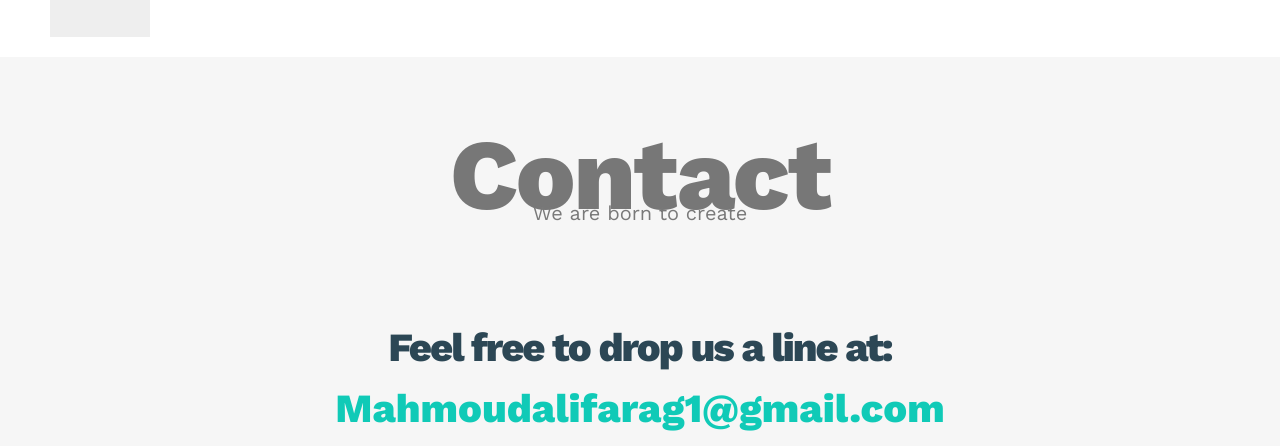
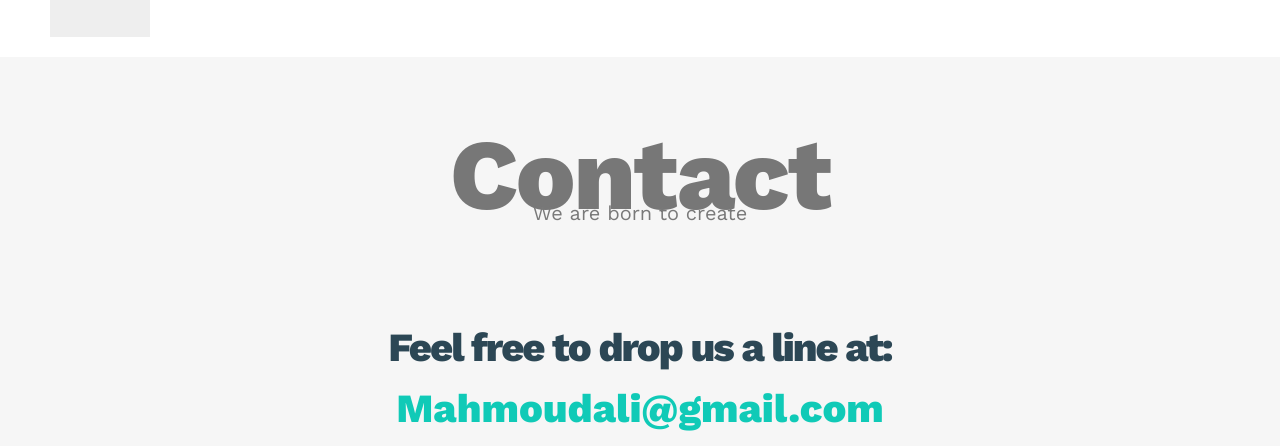
Before and after one commit to mahmoudali0001/Template-1, a plain HTML site: page index.html in a window 1280 px wide. Shown: the part 3316-3762 px from the top of the page. Drawn offline with nearby package versions, Linux system fonts and the light colour scheme.

Commit message:
Update index.html

```diff
--- a/index.html
+++ b/index.html
@@ -238,7 +238,7 @@
           <a
             href="mailto:mahmoudalifarag1@gmail.com?subject=contact"
             class="link"
-            >Mahmoudalifarag1@gmail.com</a
+            >Mahmoudali@gmail.com</a
           >
           <div class="social">
             Find Us On Social NetWorks
```
